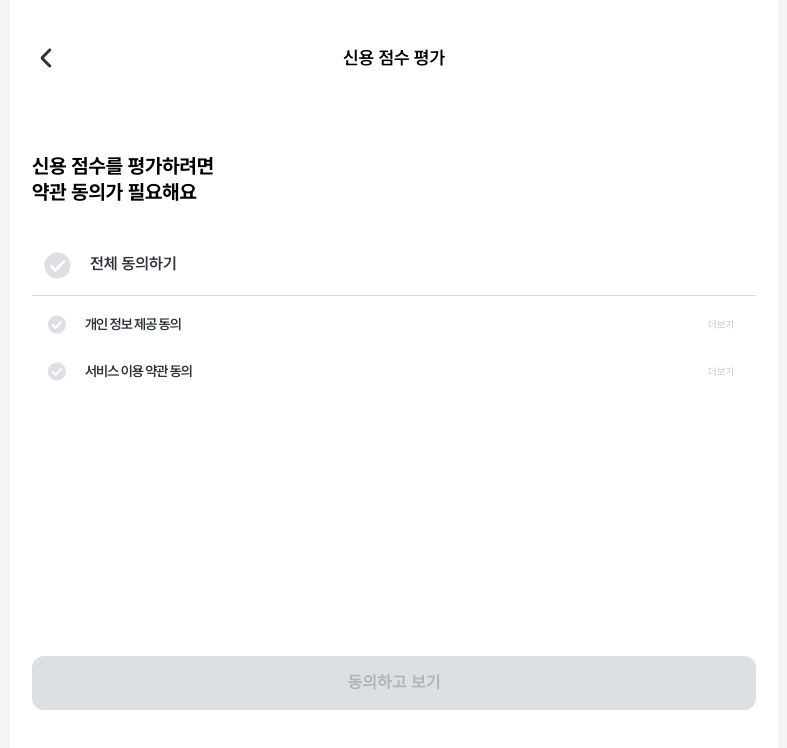
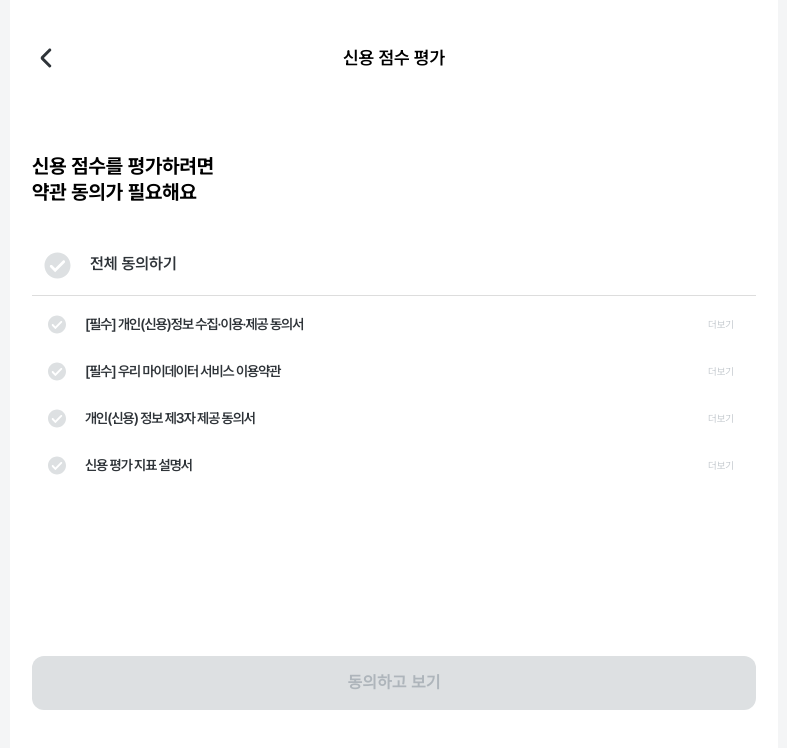
Before and after one commit to mjgwon24/flexrate-front, a Next.js app: page /credit-evaluation in a window 1280 px wide. Shown: the top 748 px of the page, without its empty margins (246-1033 px from the left). Built offline with nearby package versions, Linux system fonts and the light colour scheme; no server answers.

Commit message:
feat: 체크박스 컴포넌트에 추가 동의 옵션 및 링크 추가

```diff
--- a/src/components/CheckBox/CheckBox.tsx
+++ b/src/components/CheckBox/CheckBox.tsx
@@ -1,6 +1,5 @@
 'use client';
 
-import styled from '@emotion/styled';
 import Image from 'next/image';
 
 import { ImageLabelContainer, Label, ShowMore, Wrapper } from './CheckBox.style';
@@ -10,6 +9,7 @@ interface SvgCheckboxProps {
   checked: boolean;
   label: string;
   showMoreText?: string;
+  showMoreUrl?: string;
   disabled?: boolean;
   onChange: (checked: boolean) => void;
 }
@@ -19,6 +19,7 @@ const CheckBox = ({
   checked,
   label,
   showMoreText,
+  showMoreUrl,
   disabled = false,
   onChange,
 }: SvgCheckboxProps) => {
@@ -37,7 +38,20 @@ const CheckBox = ({
           {label}
         </Label>
       </ImageLabelContainer>
-      {showMoreText && <ShowMore>{showMoreText}</ShowMore>}
+      {showMoreText && showMoreUrl ? (
+        <ShowMore>
+          <a
+            href={showMoreUrl}
+            target="_blank"
+            rel="noopener noreferrer"
+            onClick={e => e.stopPropagation()}
+          >
+            {showMoreText}
+          </a>
+        </ShowMore>
+      ) : (
+        showMoreText && <ShowMore>{showMoreText}</ShowMore>
+      )}
     </Wrapper>
   );
 };
--- a/src/components/creditEvaluationStep/AgreementCredit/AgreementCredit.tsx
+++ b/src/components/creditEvaluationStep/AgreementCredit/AgreementCredit.tsx
@@ -31,17 +31,23 @@ const AgreementCredit = ({ onNext }: AgreementCreditProps) => {
     mode: 'onChange',
     defaultValues: {
       agreePrivacy: false,
-      agreeService: false,
+      agreeMyDataTerms: false,
+      agreeThird: false,
+      agreeCreditScoreGuide: false,
     },
   });
 
   const agreePrivacy = watch('agreePrivacy');
-  const agreeService = watch('agreeService');
-  const allChecked = agreePrivacy && agreeService;
+  const agreeThird = watch('agreeThird');
+  const agreeMyDataTerms = watch('agreeMyDataTerms');
+  const agreeCreditScoreGuide = watch('agreeCreditScoreGuide');
+  const allChecked = agreePrivacy;
 
   const handleAllChange = (nextChecked: boolean) => {
     setValue('agreePrivacy', nextChecked, { shouldValidate: true });
-    setValue('agreeService', nextChecked, { shouldValidate: true });
+    setValue('agreeThird', nextChecked, { shouldValidate: true });
+    setValue('agreeMyDataTerms', nextChecked, { shouldValidate: true });
+    setValue('agreeCreditScoreGuide', nextChecked, { shouldValidate: true });
   };
   return (
     <Container>
@@ -63,18 +69,38 @@ const AgreementCredit = ({ onNext }: AgreementCreditProps) => {
         <SmallCheckBoxes>
           <CheckBox
             size="small"
-            label="개인 정보 제공 동의"
+            label="[필수] 개인(신용)정보 수집·이용·제공 동의서"
             showMoreText="더보기"
+            showMoreUrl="https://ryuseunghan.notion.site/202c3966a1438047bbf4eedd02078ea1?source=copy_link"
             checked={agreePrivacy}
             onChange={(val) => setValue('agreePrivacy', val, { shouldValidate: true })}
           />
 
           <CheckBox
             size="small"
-            label="서비스 이용 약관 동의"
+            label="[필수] 우리 마이데이터 서비스 이용약관"
             showMoreText="더보기"
-            checked={agreeService}
-            onChange={(val) => setValue('agreeService', val, { shouldValidate: true })}
+            showMoreUrl="https://ryuseunghan.notion.site/204c3966a143806593d8cd4b482d0078?source=copy_link"
+            checked={agreeMyDataTerms}
+            onChange={(val) => setValue('agreeMyDataTerms', val, { shouldValidate: true })}
+          />
+
+          <CheckBox
+            size="small"
+            label="개인(신용) 정보 제3자 제공 동의서"
+            showMoreText="더보기"
+            showMoreUrl="https://ryuseunghan.notion.site/3-204c3966a143804ebc07f14d76aa1d4c?source=copy_link"
+            checked={agreeThird}
+            onChange={(val) => setValue('agreeThird', val, { shouldValidate: true })}
+          />
+
+          <CheckBox
+            size="small"
+            label="신용 평가 지표 설명서"
+            showMoreText="더보기"
+            showMoreUrl="https://ryuseunghan.notion.site/204c3966a14380a4bc5efa062d0150b6?source=copy_link"
+            checked={agreeCreditScoreGuide}
+            onChange={(val) => setValue('agreeCreditScoreGuide', val, { shouldValidate: true })}
           />
         </SmallCheckBoxes>
 
--- a/src/schemas/credit.schema.ts
+++ b/src/schemas/credit.schema.ts
@@ -5,8 +5,10 @@ export const creditSchemas = {
     agreePrivacy: z.boolean().refine((val) => val === true, {
       message: '개인정보 제공에 동의해주세요.',
     }),
-    agreeService: z.boolean().refine((val) => val === true, {
-      message: '서비스 이용 약관에 동의해주세요.',
+    agreeMyDataTerms: z.boolean().refine((val) => val === true, {
+      message: '마이데이터 이용 약관에 동의해주세요.',
     }),
+    agreeThird: z.boolean(),
+    agreeCreditScoreGuide: z.boolean(),
   }),
 };
```
